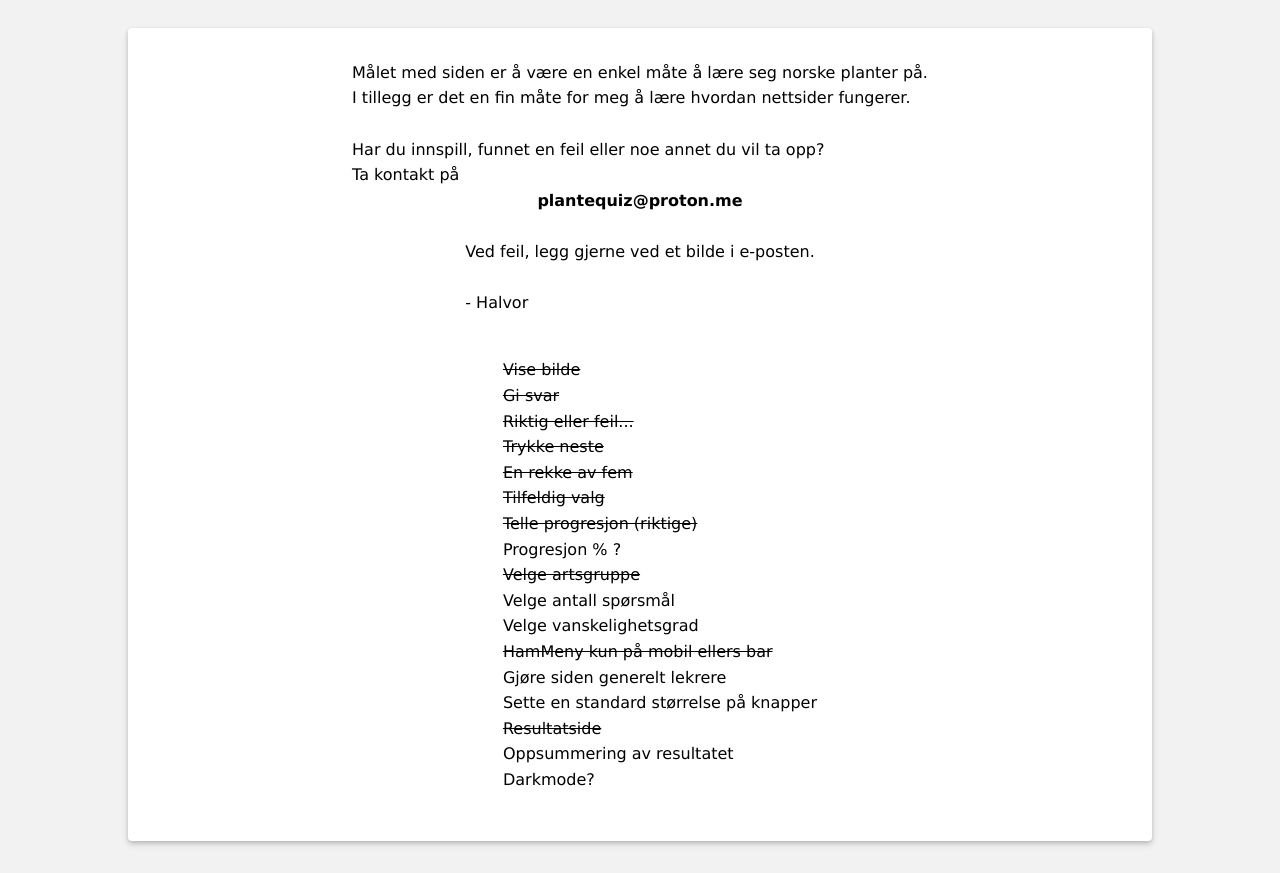
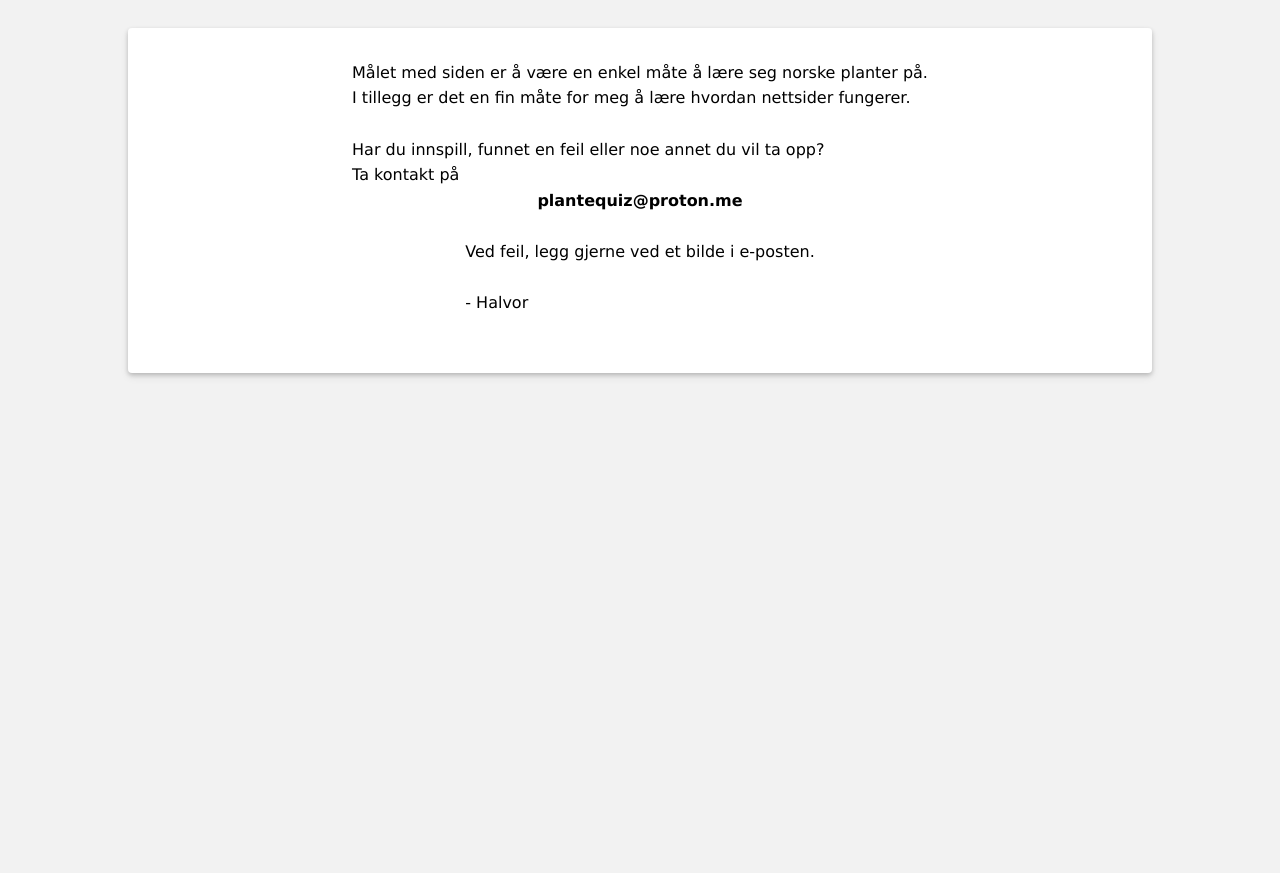
Before and after one commit to HalvorAGranbakken/Planter, a plain HTML site: page about.html in a window 1280 px wide. Shown: the part 85-958 px from the top of the page. After the commit the page ends 800 px from the top, so only its background shows below. Drawn offline with Linux system fonts and the light colour scheme.

Commit message:
removed to do list

```diff
--- a/about.html
+++ b/about.html
@@ -40,25 +40,6 @@
         <br>
         - Halvor<br>
         <br>
-        <ul>
-            <li><s>Vise bilde</s></li>
-            <li><s>Gi svar</s></li>
-            <li><s>Riktig eller feil...</s></li>
-            <li><s>Trykke neste</s></li>
-            <li><s>En rekke av fem</s></li>
-            <li><s>Tilfeldig valg</s></li>
-            <li><s>Telle progresjon (riktige)</s></li>
-            <li>Progresjon % ?</li>
-            <li><s>Velge artsgruppe</s></li>
-            <li>Velge antall spørsmål</li>
-            <li>Velge vanskelighetsgrad</li>
-            <li><s>HamMeny kun på mobil ellers bar</s></li>
-            <li>Gjøre siden generelt lekrere</li>
-            <li>Sette en standard størrelse på knapper</li>
-            <li><s>Resultatside</s></li>
-            <li>Oppsummering av resultatet</li>
-            <li>Darkmode?</li>
-        </ul>
     </div>
 
     <script src = "hamMenu.js"></script>
```
